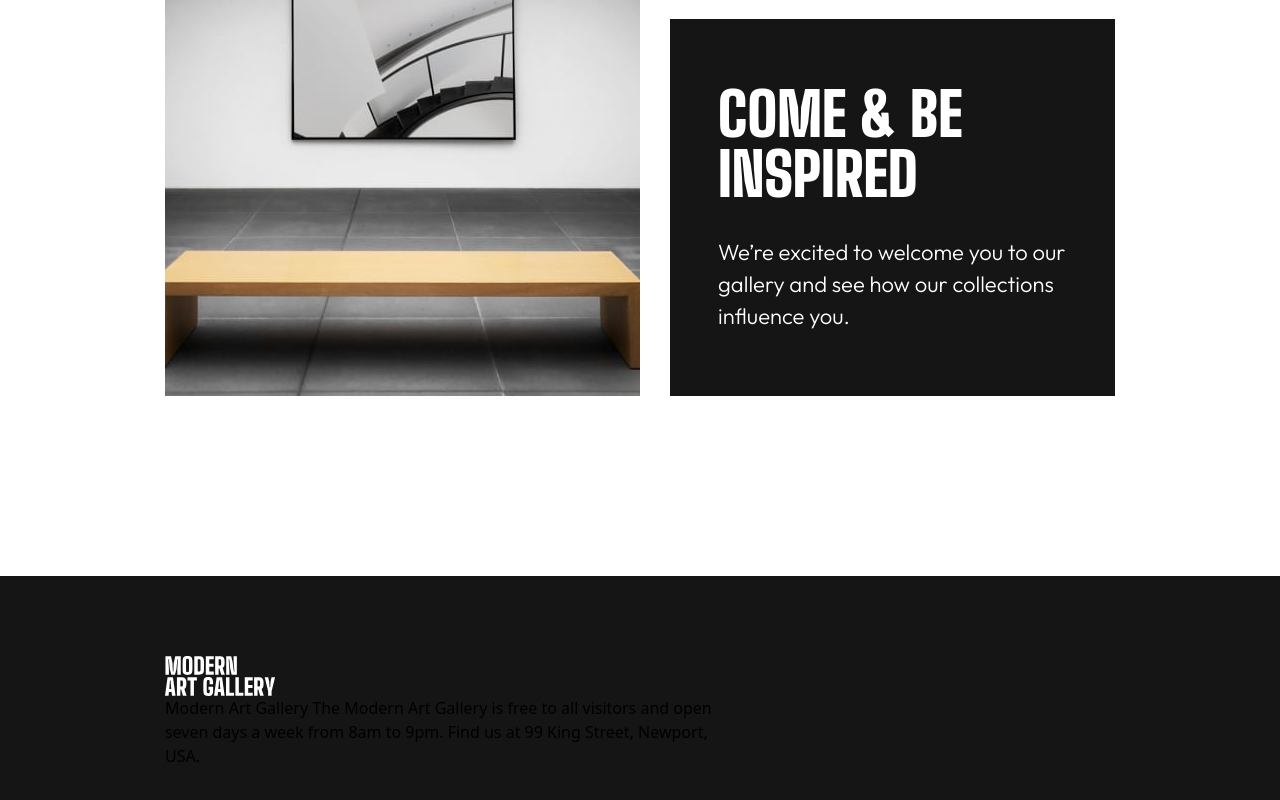
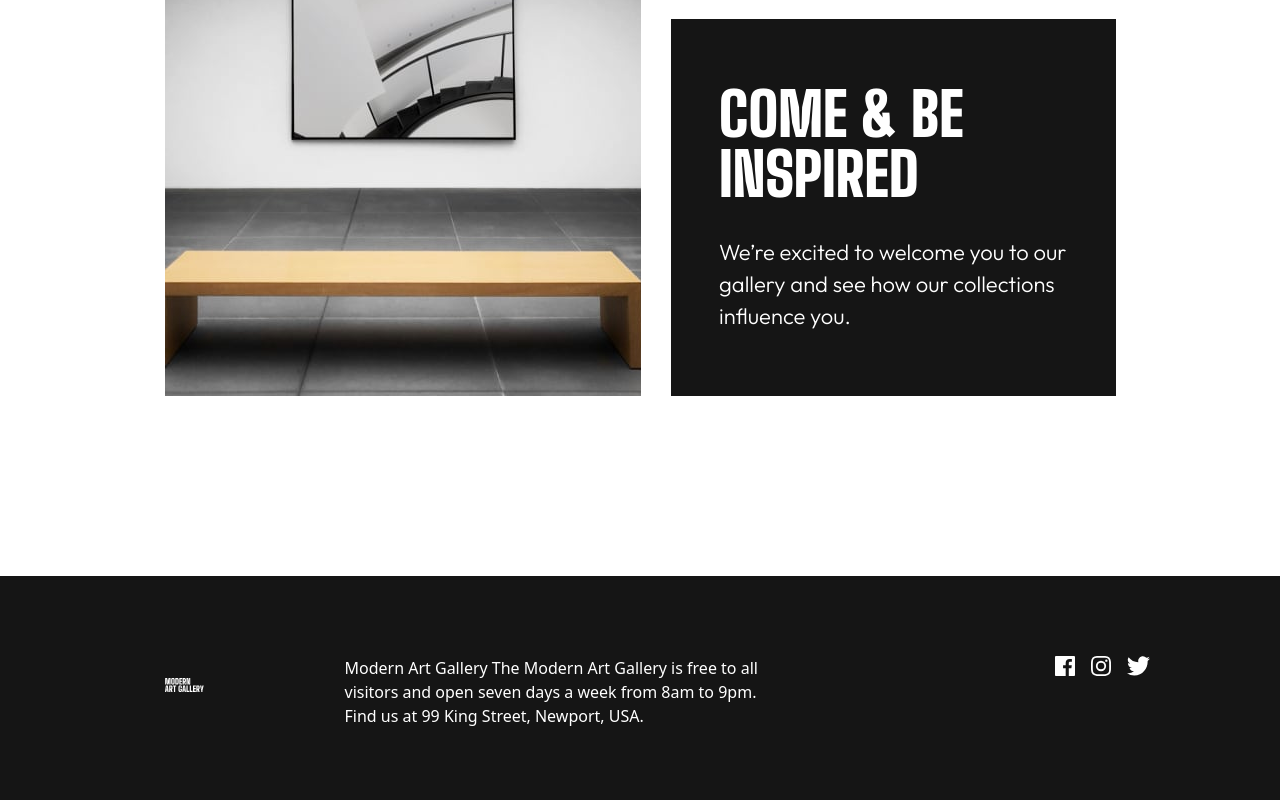
Before and after one commit to dantheuri/art-gallery-website, a React (Vite) app: page / in a window 1280 px wide. Shown: the part 1734-2534 px from the top of the page. Built offline with nearby package versions, Linux system fonts and the light colour scheme.

Commit message:
added a footer

```diff
--- a/src/components/Footer.tsx
+++ b/src/components/Footer.tsx
@@ -1,16 +1,31 @@
 import logoLight from "../assets/logo-light.svg";
+import facebookIcon from "../assets/icon-facebook.svg";
+import instagramIcon from "../assets/icon-instagram.svg";
+import twitterIcon from "../assets/icon-twitter.svg";
 
 const Footer = () => {
 	return (
-		<div className="mt-[11.25rem] pl-[10.31rem] pr-[34.06rem] py-[5rem] bg-almost-black h-[15.25rem]">
-			<div className="">
-				<img src={logoLight} alt="" />
+		<div className="mt-[11.25rem] flex pl-[10.31rem] pr-[10.25rem] py-[5rem] bg-almost-black h-[15.25rem]">
+			<div className=" ">
+				<img
+					src={logoLight}
+					alt=""
+					className="object-contain w-[3.97325rem] h-[3.625rem]"
+				/>
 			</div>
-			<p>
-				Modern Art Gallery The Modern Art Gallery is free to all visitors and
-				open seven days a week from 8am to 9pm. Find us at 99 King Street,
-				Newport, USA.
-			</p>
+			<div>
+				<p className="ml-[8.78rem] w-[26.875rem] text-white">
+					Modern Art Gallery The Modern Art Gallery is free to all visitors and
+					open seven days a week from 8am to 9pm. Find us at 99 King Street,
+					Newport, USA.
+				</p>
+			</div>
+
+			<div className="flex gap-x-[1rem] h-[1.25rem] ml-[17.5rem] w-[6.25rem]">
+				<img src={facebookIcon} alt="" />
+				<img src={instagramIcon} alt="" />
+				<img src={twitterIcon} alt="" />
+			</div>
 		</div>
 	);
 };
--- a/src/components/Main.tsx
+++ b/src/components/Main.tsx
@@ -4,7 +4,7 @@ import imageGrid3 from '../assets/desktop/image-grid-3.jpg'
 
 const Main = () => {
   return (
-		<div className="mt-[11.25rem] px-[10.31rem]">
+		<div className="mt-[11.25rem] pl-[10.31rem] pr-[10.25rem]">
 			<div className="flex gap-[7.81rem]">
 				<div className="flex-col justify-iems-center">
 					<h2 className="font-bigShouldersDisplay mt-[3.75rem] w-[21.875rem] text-[3.75rem] font-[900] leading-[3.75rem] uppercase">
```
